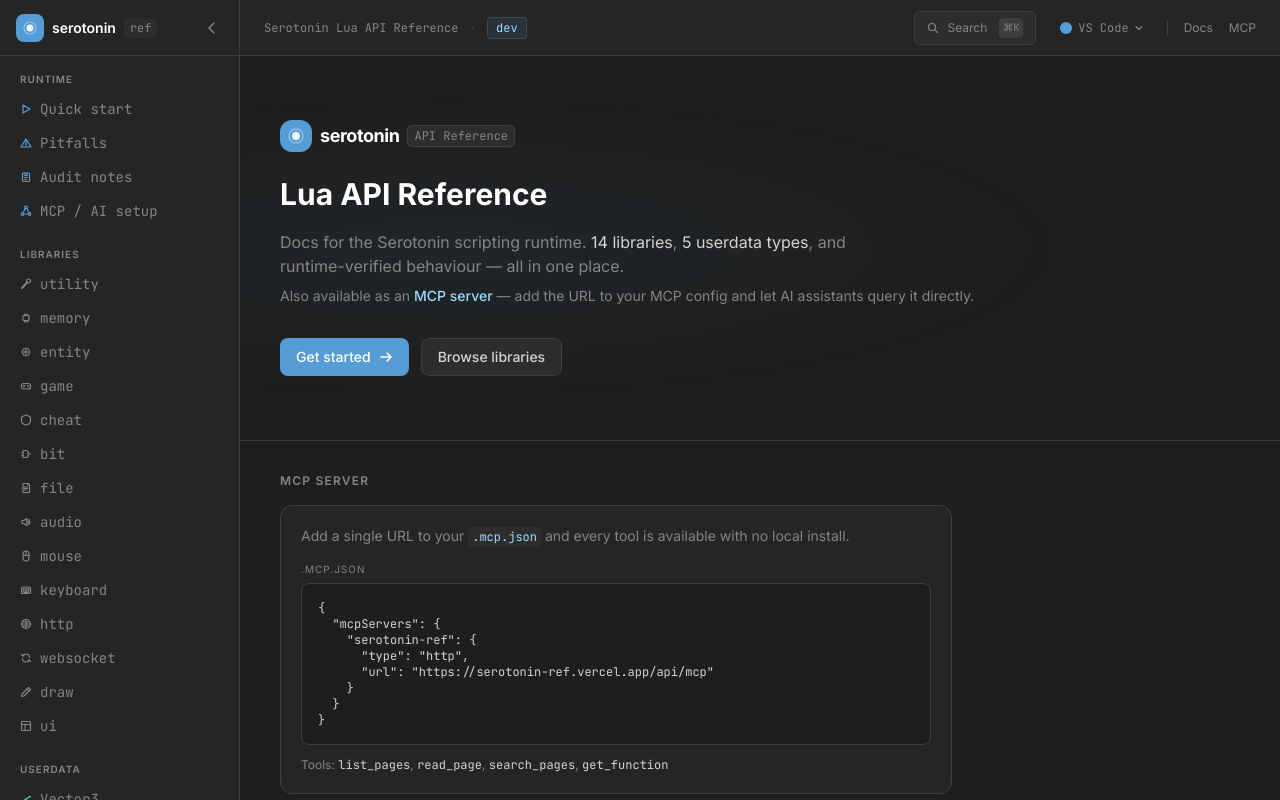
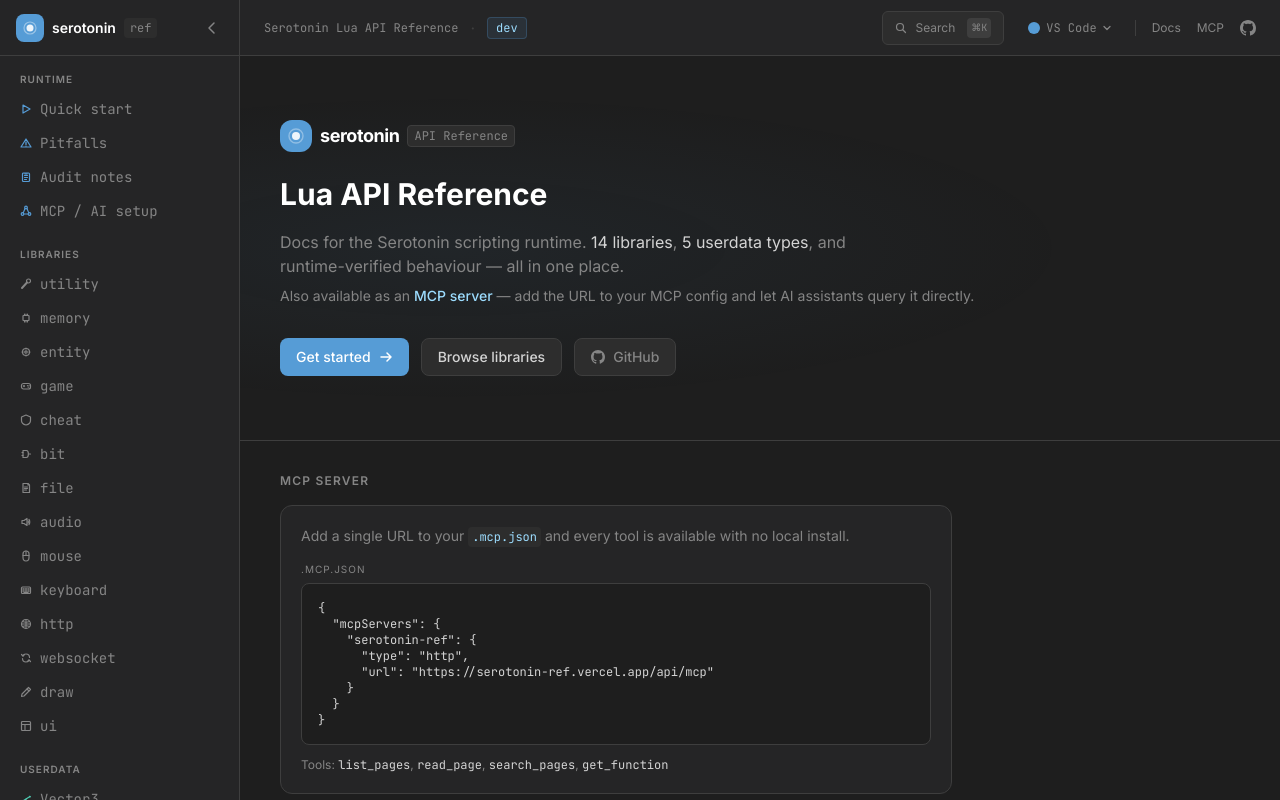
Before and after one commit to mixercodes/serotonin-ref, a Next.js app: page / in a window 1280 px wide. Built offline with nearby package versions, Linux system fonts and the light colour scheme.

Commit message:
Add GitHub link to TopNav and homepage

```diff
--- a/src/app/page.tsx
+++ b/src/app/page.tsx
@@ -64,6 +64,17 @@
             >
               Browse libraries
             </Link>
+            <a
+              href="https://github.com/mixercodes/serotonin-ref"
+              target="_blank"
+              rel="noopener noreferrer"
+              className="inline-flex items-center gap-2 px-4 py-2 bg-bg-elevated hover:bg-bg-border text-[--text-muted] rounded-lg text-sm font-medium transition-colors border border-bg-border"
+            >
+              <svg width="14" height="14" viewBox="0 0 16 16" fill="currentColor" aria-hidden="true">
+                <path d="M8 0C3.58 0 0 3.58 0 8c0 3.54 2.29 6.53 5.47 7.59.4.07.55-.17.55-.38 0-.19-.01-.82-.01-1.49-2.01.37-2.53-.49-2.69-.94-.09-.23-.48-.94-.82-1.13-.28-.15-.68-.52-.01-.53.63-.01 1.08.58 1.23.82.72 1.21 1.87.87 2.33.66.07-.52.28-.87.51-1.07-1.78-.2-3.64-.89-3.64-3.95 0-.87.31-1.59.82-2.15-.08-.2-.36-1.02.08-2.12 0 0 .67-.21 2.2.82.64-.18 1.32-.27 2-.27.68 0 1.36.09 2 .27 1.53-1.04 2.2-.82 2.2-.82.44 1.1.16 1.92.08 2.12.51.56.82 1.27.82 2.15 0 3.07-1.87 3.75-3.65 3.95.29.25.54.73.54 1.48 0 1.07-.01 1.93-.01 2.2 0 .21.15.46.55.38A8.013 8.013 0 0016 8c0-4.42-3.58-8-8-8z"/>
+              </svg>
+              GitHub
+            </a>
           </div>
         </div>
       </section>
--- a/src/components/TopNav.tsx
+++ b/src/components/TopNav.tsx
@@ -77,6 +77,17 @@
         >
           MCP
         </Link>
+        <a
+          href="https://github.com/mixercodes/serotonin-ref"
+          target="_blank"
+          rel="noopener noreferrer"
+          className="text-[--text-muted] hover:text-[--text] transition-colors"
+          aria-label="GitHub"
+        >
+          <svg width="16" height="16" viewBox="0 0 16 16" fill="currentColor" aria-hidden="true">
+            <path d="M8 0C3.58 0 0 3.58 0 8c0 3.54 2.29 6.53 5.47 7.59.4.07.55-.17.55-.38 0-.19-.01-.82-.01-1.49-2.01.37-2.53-.49-2.69-.94-.09-.23-.48-.94-.82-1.13-.28-.15-.68-.52-.01-.53.63-.01 1.08.58 1.23.82.72 1.21 1.87.87 2.33.66.07-.52.28-.87.51-1.07-1.78-.2-3.64-.89-3.64-3.95 0-.87.31-1.59.82-2.15-.08-.2-.36-1.02.08-2.12 0 0 .67-.21 2.2.82.64-.18 1.32-.27 2-.27.68 0 1.36.09 2 .27 1.53-1.04 2.2-.82 2.2-.82.44 1.1.16 1.92.08 2.12.51.56.82 1.27.82 2.15 0 3.07-1.87 3.75-3.65 3.95.29.25.54.73.54 1.48 0 1.07-.01 1.93-.01 2.2 0 .21.15.46.55.38A8.013 8.013 0 0016 8c0-4.42-3.58-8-8-8z"/>
+          </svg>
+        </a>
       </div>
     </header>
   );
```
